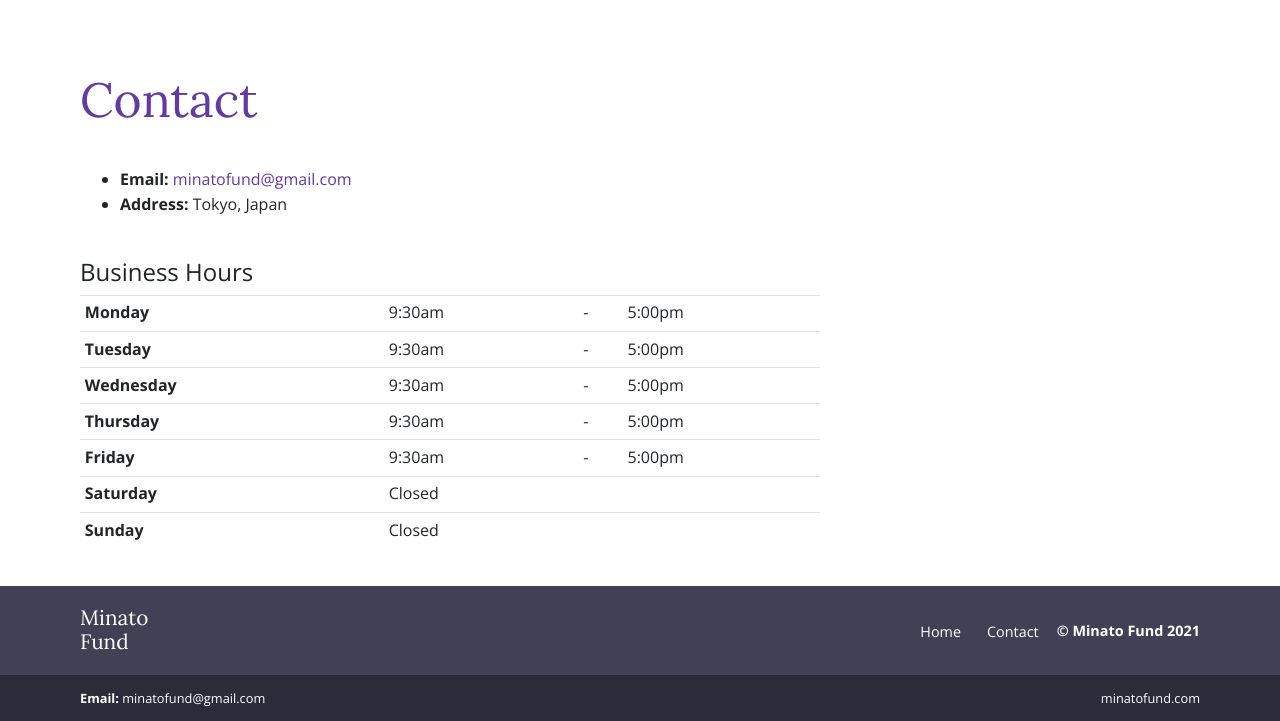
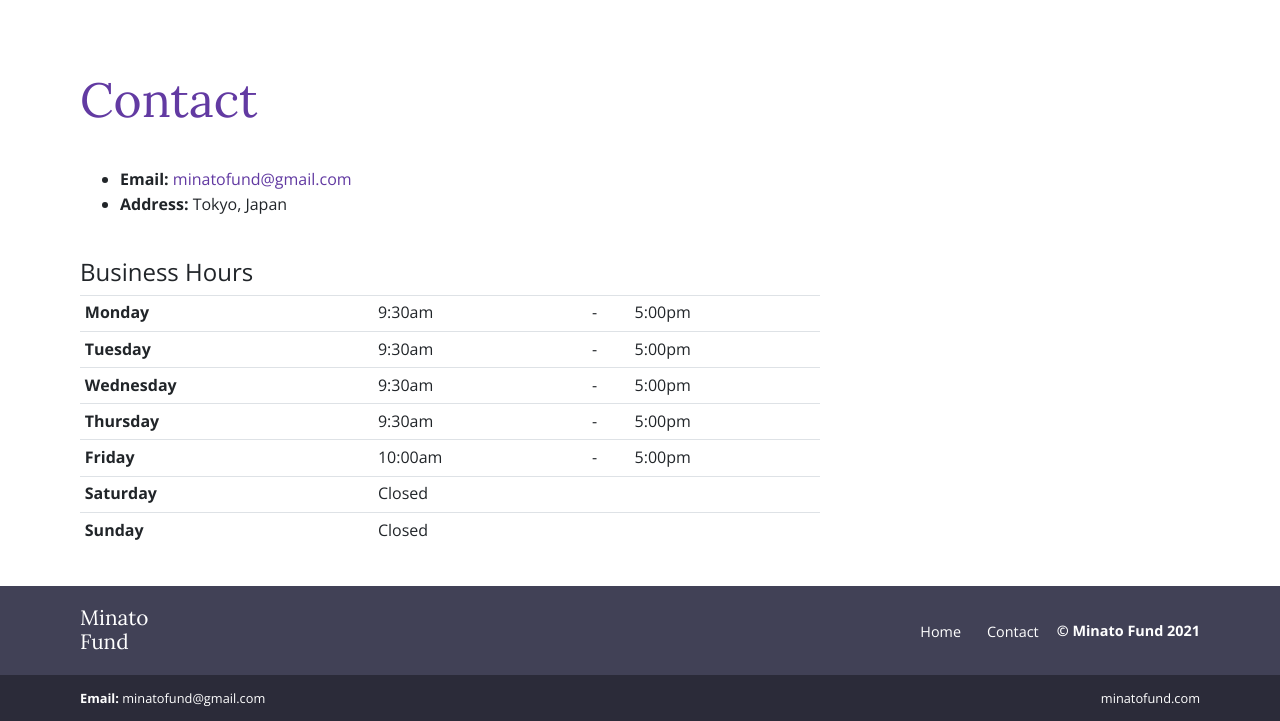
Before and after one commit to minatofund/minatofund.github.io, a Jekyll site: the page built from contact.html, in a window 1280 px wide, cut to the strip 179-900 px from the top of the page. Built offline with Jekyll 4.4.1, drawn with Linux system fonts in a browser that asks for light colours.

Commit message:
Update business hours of Friday

```diff
--- a/contact.html
+++ b/contact.html
@@ -51,7 +51,7 @@ bodyClass: page-contact
         </tr>
         <tr>
           <td class="day font-weight-bold">Friday</td>
-          <td class="opens">9:30am</td>
+          <td class="opens">10:00am</td>
           <td>-</td>
           <td class="closes">5:00pm</td>
         </tr>
```
